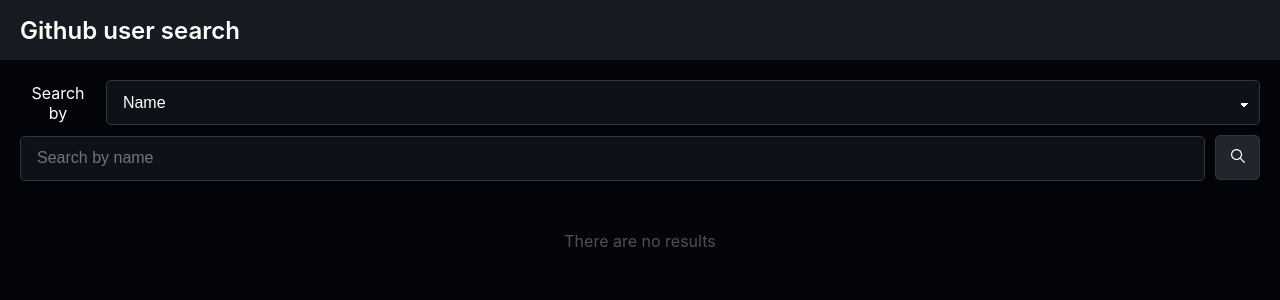
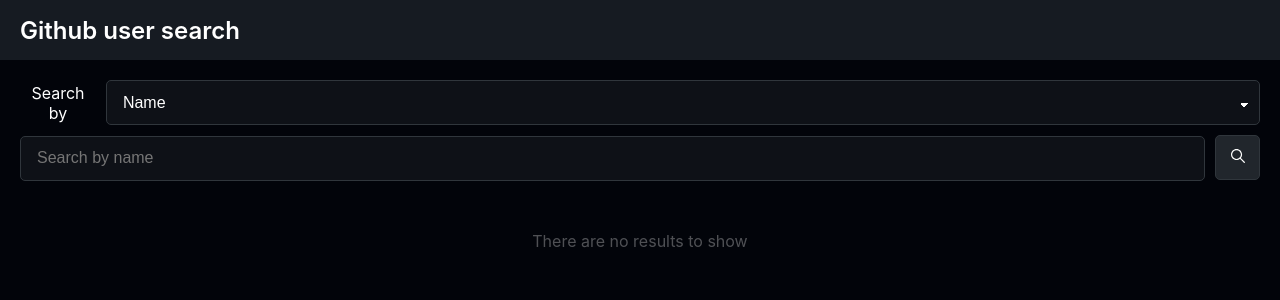
Before and after one commit to mocca-dev/gitsearch, a React (Create React App) app: page / in a window 1280 px wide. Shown: the top 300 px of the page. Built offline with nearby package versions, Linux system fonts and the light colour scheme.

Commit message:
Router, Profile, loader svg addition

```diff
--- a/package.json
+++ b/package.json
@@ -8,8 +8,10 @@
     "@testing-library/react": "^11.2.7",
     "@testing-library/user-event": "^12.8.3",
     "graphql": "^15.7.2",
+    "history": "^5.1.0",
     "react": "^17.0.2",
     "react-dom": "^17.0.2",
+    "react-router-dom": "^6.0.2",
     "react-scripts": "^4.0.3",
     "web-vitals": "^1.1.2"
   },
--- a/src/App.js
+++ b/src/App.js
@@ -1,70 +1,22 @@
-import { useState } from 'react';
-import { gql, useLazyQuery } from '@apollo/client';
+import React from 'react';
+import { BrowserRouter, Routes, Route } from 'react-router-dom';
 
 import './App.css';
-import Input from './Components/Input/Input';
-import Select from './Components/Select/Select';
-import SubmitButton from './Components/SubmitButton/SubmitButton';
-import UserList from './Components/UserList/UserList';
-
-const SEARCH = gql`
-  query SearchUsers($query: String!, $first: Int!) {
-    search(query: $query, type: USER, first: $first) {
-      edges {
-        node {
-          ... on User {
-            name
-            avatarUrl
-            email
-            login
-          }
-        }
-      }
-    }
-  }
-`;
+import Profile from './Routes/Profile/Profile';
+import Search from './Routes/Search/Search';
 
 function App() {
-  const [selectedOption, setSelectedOption] = useState('name');
-  const [searchText, setSearchText] = useState('');
-  const [search, { loading, error, data }] = useLazyQuery(SEARCH);
-
-  const submitHandler = (e) => {
-    e.preventDefault();
-    search({
-      variables: {
-        query: searchText,
-        first: 5,
-        login: '',
-      },
-    });
-  };
-
   return (
     <div className="App">
       <header>
         <h2>Github user search</h2>
       </header>
-      <form onSubmit={submitHandler} className="search-form">
-        <Select
-          placeholderText="Search by"
-          setSelectedOption={setSelectedOption}
-          {...selectedOption}
-        />
-        <div className="search-container">
-          <Input
-            placeholderText={
-              selectedOption
-                ? 'Search by ' + selectedOption
-                : 'Select a criteria'
-            }
-            setSearchText={setSearchText}
-            {...searchText}
-          />
-          <SubmitButton />
-        </div>
-      </form>
-      <UserList data={data} loading={loading} error={error} />
+      <BrowserRouter>
+        <Routes>
+          <Route path="/" element={<Search />} />
+          <Route path="/profile" element={<Profile user={'hola'} />} />
+        </Routes>
+      </BrowserRouter>
     </div>
   );
 }
--- a/src/Components/UserList/UserItem.jsx
+++ b/src/Components/UserList/UserItem.jsx
@@ -1,8 +1,10 @@
 import React from 'react';
+import { Link } from 'react-router-dom';
 import './UserItem.css';
 
 const UserItem = ({ user }) => {
   return (
+    <Link to="/profile" state={{ user }}>
       <li className="user-card-container">
         <span className="left-column">
           <span className="user-name">
@@ -15,6 +17,7 @@
           <img src={user.avatarUrl} alt="" />
         </span>
       </li>
+    </Link>
   );
 };
 
--- a/src/Components/UserList/UserList.css
+++ b/src/Components/UserList/UserList.css
@@ -16,3 +16,7 @@
   opacity: 0.5;
   font-size: 0.75rem;
 }
+
+.loader-svg {
+  margin-top: 30px;
+}
--- a/src/Components/UserList/UserList.jsx
+++ b/src/Components/UserList/UserList.jsx
@@ -1,4 +1,6 @@
 import React from 'react';
+
+import puff from './puff.svg';
 import UserItem from './UserItem';
 import './UserList.css';
 
@@ -7,7 +9,7 @@
     <div className="user-list-container">
       {error && <p>Error in search query</p>}
       {loading ? (
-        <p>Loading...</p>
+        <img className="loader-svg" src={puff} height="50px" alt="loader" />
       ) : data ? (
         <>
           <p className="result-counter">
@@ -23,7 +25,7 @@
           </ul>
         </>
       ) : (
-        <p className="no-result">There are no results</p>
+        <p className="no-result">There are no results to show</p>
       )}
     </div>
   );
--- /dev/null
+++ b/src/Routes/Profile/Profile.css
@@ -0,0 +1,9 @@
+.profile-container img {
+  width: 50%;
+  border-radius: 50%;
+  margin-bottom: 30px;
+}
+
+.profile-subheader {
+  display: flex;
+}
--- /dev/null
+++ b/src/Routes/Profile/Profile.jsx
@@ -0,0 +1,22 @@
+import React from 'react';
+import { useLocation } from 'react-router-dom';
+import './Profile.css';
+
+const Profile = () => {
+  const location = useLocation();
+  const { user } = location.state;
+  const { repositories, followers, following } = user;
+
+  return (
+    <div className="profile-container">
+      <h3>{user?.name}</h3>
+      <img src={user.avatarUrl} alt="ProfilePic" />
+      <div>
+        Repos: {repositories.edges.length} | Followers: {followers.edges.length}{' '}
+        | Following: {following.edges.length}{' '}
+      </div>
+    </div>
+  );
+};
+
+export default Profile;
--- /dev/null
+++ b/src/Routes/Search/Search.jsx
@@ -0,0 +1,89 @@
+import React, { useState } from 'react';
+
+import { gql, useLazyQuery } from '@apollo/client';
+
+import Input from './../../Components/Input/Input';
+import Select from './../../Components/Select/Select';
+import SubmitButton from './../../Components/SubmitButton/SubmitButton';
+import UserList from './../../Components/UserList/UserList';
+
+const SEARCH = gql`
+  query SearchUsers($query: String!, $first: Int!) {
+    search(query: $query, type: USER, first: $first) {
+      edges {
+        node {
+          ... on User {
+            name
+            avatarUrl
+            email
+            login
+            repositories(first: 100) {
+              edges {
+                node {
+                  id
+                }
+              }
+            }
+            followers(first: 100) {
+              edges {
+                node {
+                  id
+                }
+              }
+            }
+            following(first: 100) {
+              edges {
+                node {
+                  id
+                }
+              }
+            }
+          }
+        }
+      }
+    }
+  }
+`;
+
+const Search = () => {
+  const [selectedOption, setSelectedOption] = useState('name');
+  const [searchText, setSearchText] = useState('');
+  const [search, { loading, error, data }] = useLazyQuery(SEARCH);
+
+  const submitHandler = (e) => {
+    e.preventDefault();
+    search({
+      variables: {
+        query: searchText,
+        first: 5,
+        login: '',
+      },
+    });
+  };
+  return (
+    <>
+      <form onSubmit={submitHandler} className="search-form">
+        <Select
+          placeholderText="Search by"
+          setSelectedOption={setSelectedOption}
+          {...selectedOption}
+        />
+        <div className="search-container">
+          <Input
+            placeholderText={
+              selectedOption
+                ? 'Search by ' + selectedOption
+                : 'Select a criteria'
+            }
+            setSearchText={setSearchText}
+            {...searchText}
+          />
+          <SubmitButton />
+        </div>
+      </form>
+      <UserList data={data} loading={loading} error={error} />
+    </>
+  );
+};
+
+export default Search;
--- a/src/index.css
+++ b/src/index.css
@@ -31,3 +31,8 @@
   font-family: source-code-pro, Menlo, Monaco, Consolas, 'Courier New',
     monospace;
 }
+
+a {
+  color: inherit;
+  text-decoration: none;
+}
```
Also changed, not shown: src/Components/UserList/puff.svg (added), 1 other file (tests, documents, lock files or other folders). Lines whose indentation alone changed are shown as unchanged.
